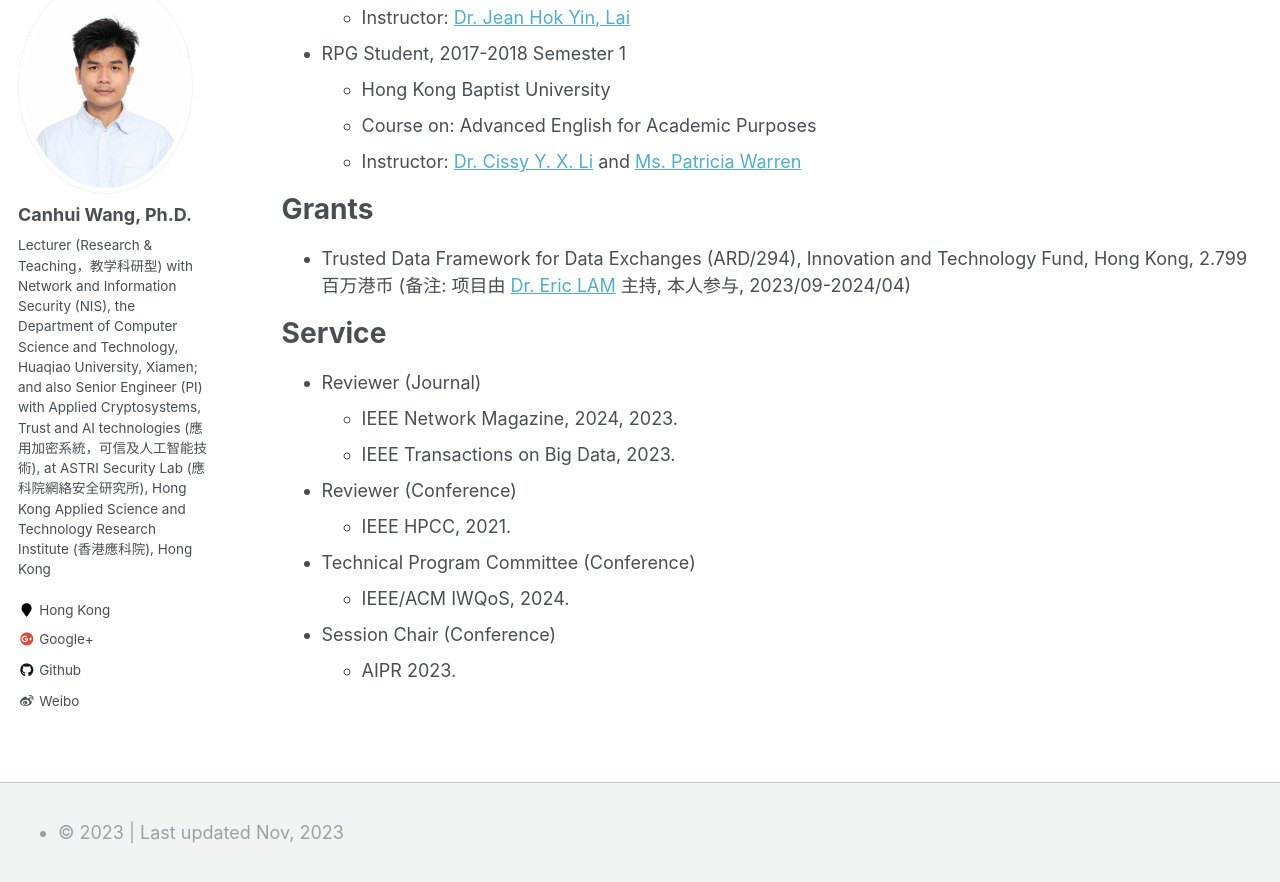
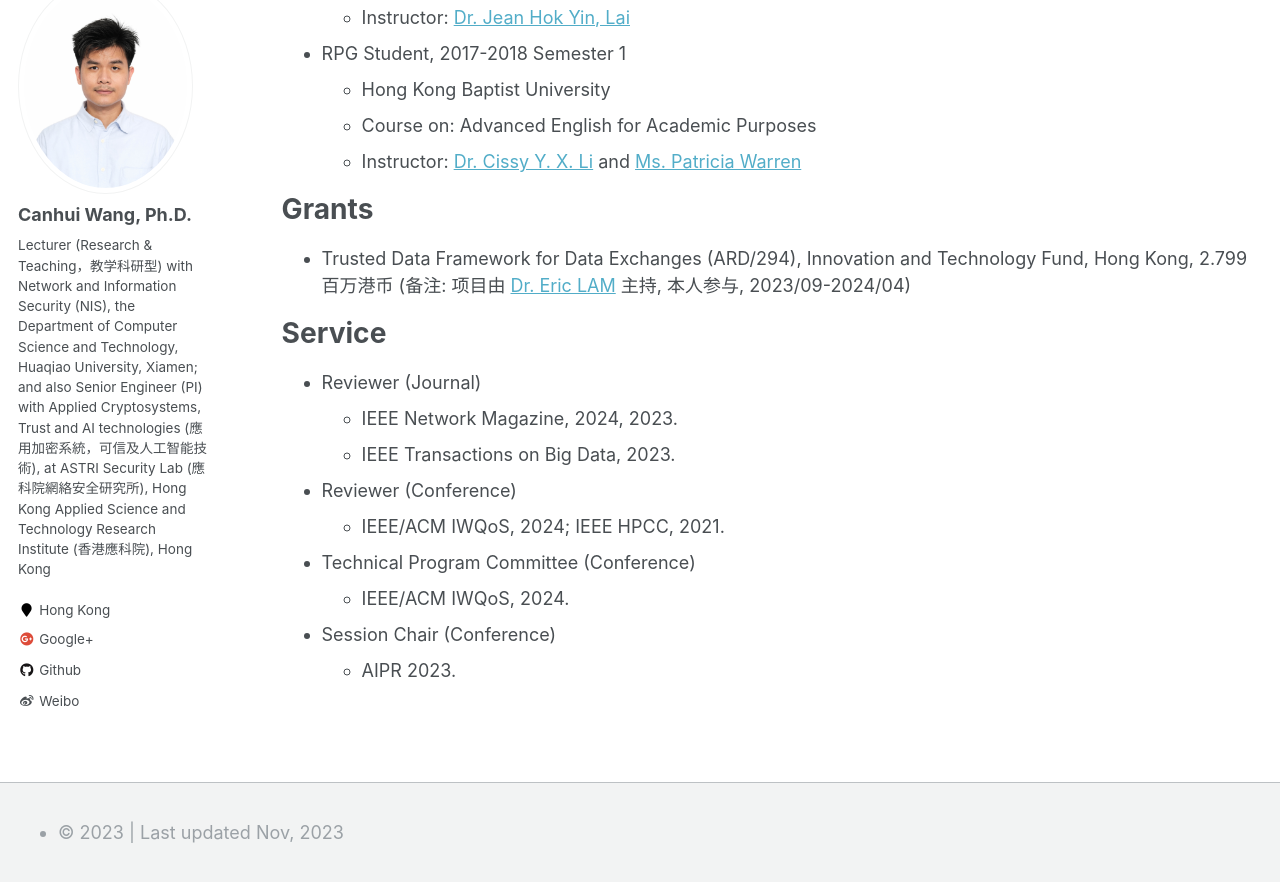
Before and after one commit to Canhui/canhui.github.io, a Jekyll site: the page built from _pages/cv.md, in a window 1280 px wide and 900 px high, scrolled down 3260 px. Shown: the top 882 px of the window. Built offline with Jekyll 4.4.1, drawn with Linux system fonts in a browser that asks for light colours.

Commit message:
Update cv.md

```diff
--- a/_pages/cv.md
+++ b/_pages/cv.md
@@ -150,7 +150,7 @@ Service
   * IEEE Network Magazine, 2024, 2023.
   * IEEE Transactions on Big Data, 2023.
 * Reviewer (Conference)
-  * IEEE HPCC, 2021.
+  * IEEE/ACM IWQoS, 2024; IEEE HPCC, 2021.
 * Technical Program Committee (Conference)
   * IEEE/ACM IWQoS, 2024.
 * Session Chair (Conference)
```
